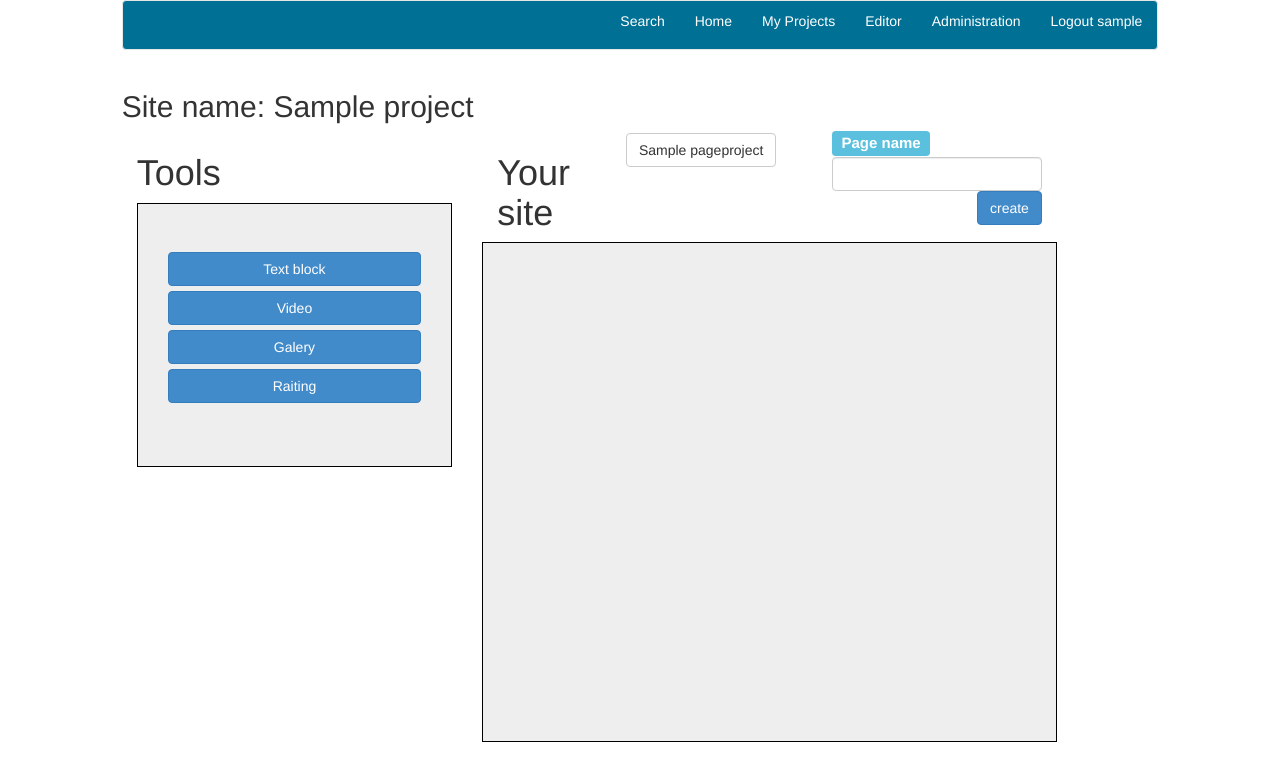
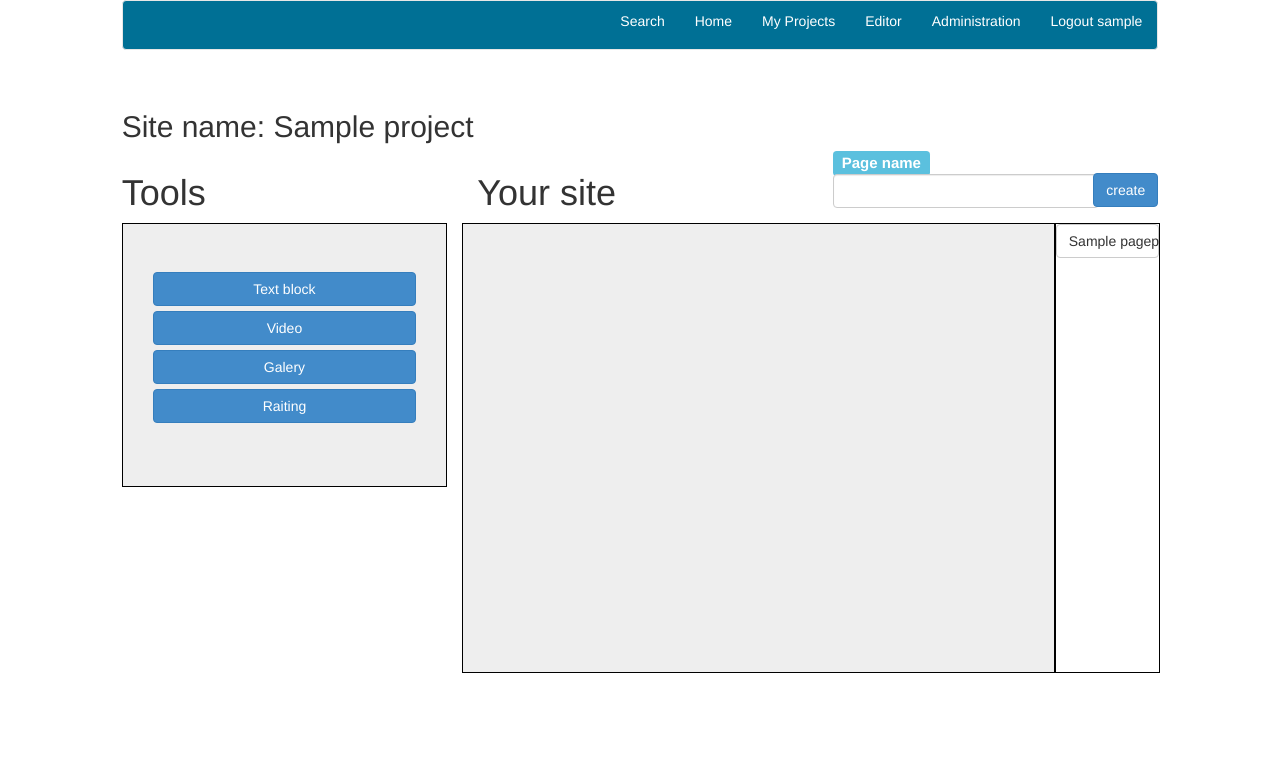
Before and after one commit to blackshadow608/site-constructor, a Django app: page /editor/1 in a window 1280 px wide. Shown: the top 781 px of the page. Run offline with Django 3.2, Linux system fonts and the light colour scheme; a user stored in the database is signed in; tables that the repository leaves empty hold one stand-in row (values such as "Sample post"); some libraries are stand-ins or nearby versions.

Commit message:
beatifull makeuo for edit.html

```diff
--- a/static/js/select_page.js
+++ b/static/js/select_page.js
@@ -1,4 +1,4 @@
-// Generated by CoffeeScript 1.8.0
+// Generated by CoffeeScript 1.9.3
 (function() {
   $(function() {
     $('.page-select').click(function() {
--- a/templates/base.html
+++ b/templates/base.html
@@ -11,8 +11,7 @@
 
 </head>
 <body>
-<div class="col-md-1"></div>
-<div class="col-md-10 center form-group">
+<div class="col-md-10 center form-group col-md-offset-1">
 <nav class="navbar navbar-default mynavbar">
   <ul class="nav navbar-right">
       <li>
@@ -56,7 +55,6 @@
     </ul>
 </nav>
 
-
 <table class="table" style="margin-left: -10px">
     {% for obj in output %}
         <tr>
--- a/templates/editor.html
+++ b/templates/editor.html
@@ -3,8 +3,11 @@
 {% block content %}
     <script src={% static "js/dragndrop.js" %}></script>
     <script src={% static "js/select_page.js" %}></script>
-    <h2>Site name: {{ project.project_name }}</h2>
-    <div class="col-md-4"  >
+    <div class="row">
+        <h2 class="col-md-12">Site name: {{ project.project_name }}</h2>
+    </div>
+    <div class="row">
+    <div class="col-md-4">
         <h1>Tools</h1>
         <div class=" jumbotron" style="border: solid 1px black; height: auto">
             <ul class="form-group">
@@ -15,26 +18,35 @@
             </ul>
         </div>
     </div>
-
-    <div class="col-md-7">
-        <h1 class="col-md-3">Your site</h1>
-        <form class="col-md-5 navbar-right" action="" method="post">
-            {% csrf_token %}
-            <div  style="visibility: hidden;width: 0px;height: 0px">{{ page_form.project }}</div>
-            <label class="label label-info" style="font-size: 15px; margin-bottom: 5px">Page name</label>
-            <input class='form-control' style="margin-top: 4px" name="{{ page_form.page_name.name}}" />
-            <button type="submit" style="" class="btn btn-primary navbar-right">create</button>
-        </form>
-
-        <div class="btn-group" aria-label="Large button group" role="group">
+    <div class="col-md-8">
+        <div class="row">
+            <h1 class="col-md-6">Your site</h1>
+            <form class="col-md-6" action="" method="post">
+                {% csrf_token %}
+                <div  style="visibility: hidden;width: 0px;height: 0px">{{ page_form.project }}</div>
+                <label class="label label-info" style="font-size: 15px; margin-bottom: 5px">Page name</label>
+                <div class="row">
+                <div class="col-md-10">
+                    <input class='form-control' style="margin-top: 1px" name="{{ page_form.page_name.name}}" />
+                </div>
+                <div class="col-md-2">
+                    <button type="submit" style="" class="btn btn-primary navbar-right">create</button>
+                </div>
+                </div>
+            </form>
+        </div>
+        <div class="row">
+        <div id="droppable"   class="col-md-10  jumbotron for-padding"style="border: solid 1px black; height: auto; min-height: 450px">
+        </div>
+        <div class="col-md-2 btn-group-vertical" role="group" style="overflow-y: auto; padding: 0px; border: solid 1px black; width: 105px; height: 450px">
             {% for page in pages%}
-                <button class="btn btn-default page-select" id_page="{{ page.id }}">
+                <button class="btn btn-default" id_page="{{ page.id }}">
                     {{ page.page_name }}
                 </button>
             {% endfor %}
         </div>
-        <div id="droppable"   class="col-md-12 jumbotron for-padding"style="border: solid 1px black; height: auto; min-height: 500px ">
-
         </div>
     </div>
+
+    </div>
 {% endblock %}
```
Also changed, not shown: 1 other file.
